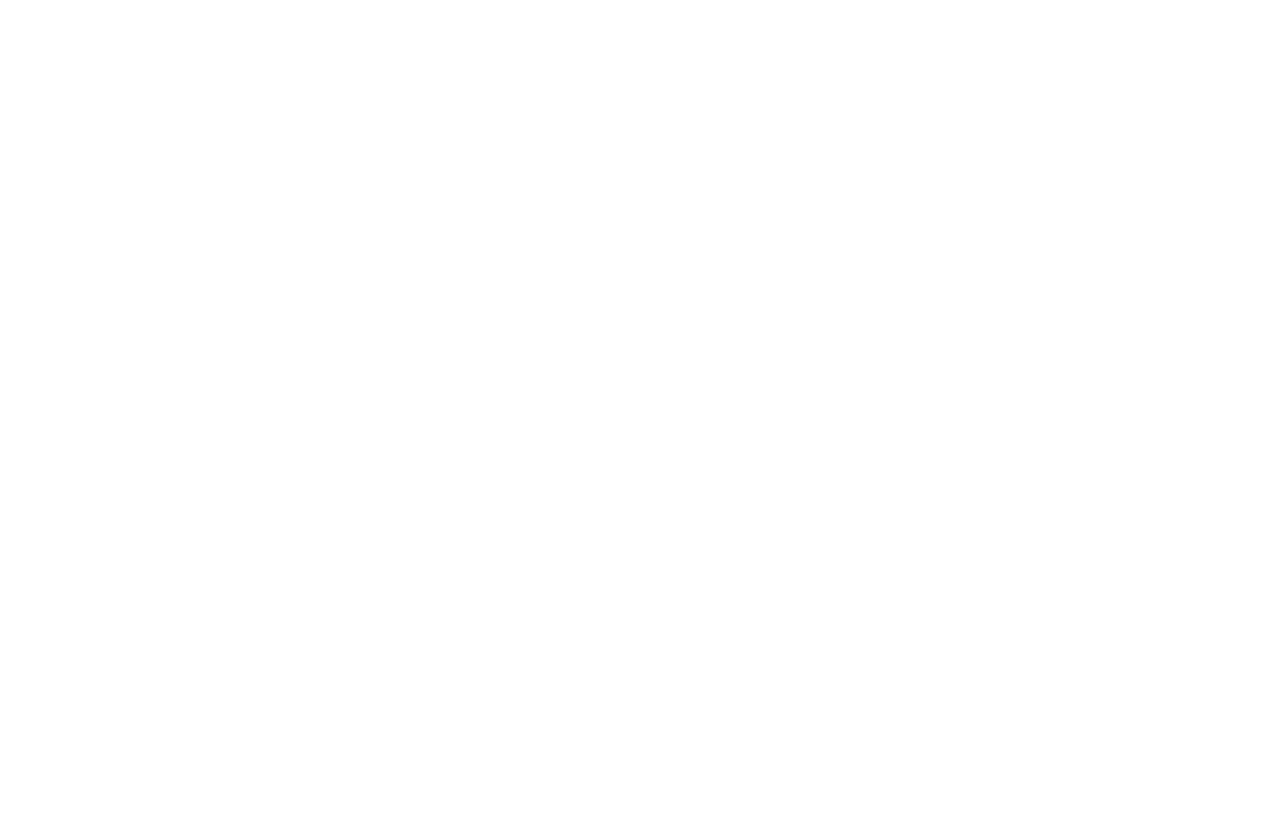
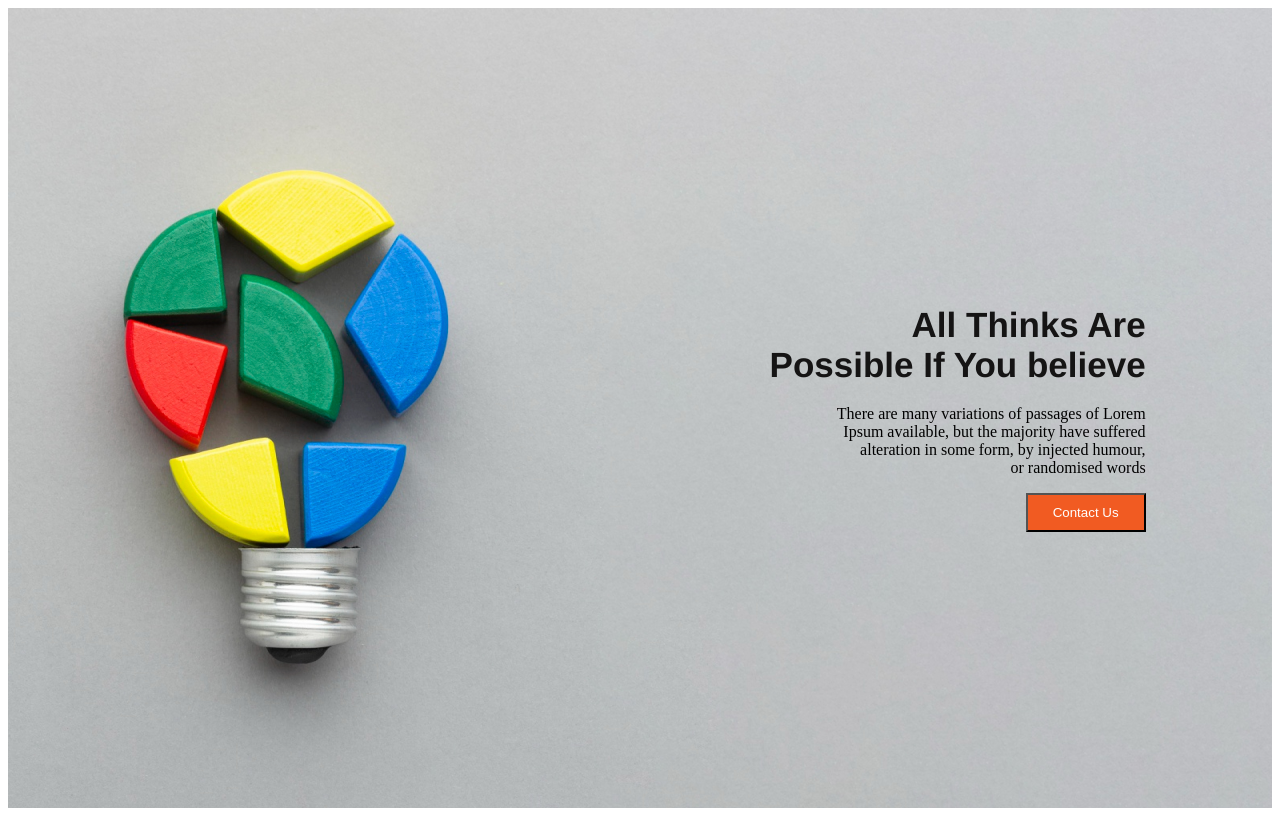
Before and after one commit to Rafsanfaruk/happy-new-year-assignment, a plain HTML site: page index.html in a window 1280 px wide. Drawn offline with Linux system fonts and the light colour scheme.

Commit message:
header added

```diff
--- a/index.html
+++ b/index.html
@@ -9,6 +9,18 @@
     <link rel="icon" href="images/new-year.png">
 </head>
 <body>
+    <header>
+        <div class="banner-container">
+            <div class="banner-details">
+                <h1 class="title">All Thinks Are <br>Possible If You believe</h1>
+                <p>There are many variations of passages of Lorem <br>Ipsum available, but the majority have suffered <br>alteration in some form, by injected humour, <br>or randomised words</p>
+                <div>
+                    <button class="btn-primary">Contact Us</button>
+                </div>
 
+            </div>
+
+        </div>
+    </header>
 </body>
 </html>
--- a/styles/styles.css
+++ b/styles/styles.css
@@ -0,0 +1,27 @@
+.banner-container{
+    display: flex;
+    flex-direction:row
+    width:100%;
+    height: 100vh;
+    background-image: url('../images/banner/banner2.png');
+    background-repeat: no-repeat;
+    justify-content: flex-end;
+    text-align: right;
+    align-items: center;
+    margin-right: 0;
+    padding-right: 10%;
+
+}
+.title{
+    font-family: 'Franklin Gothic Medium', 'Arial Narrow', Arial, sans-serif;
+    color: #151414;
+    font-weight: 700;
+    font-size: 35px;
+    margin: 20px 0;
+}
+.btn-primary{
+    padding: 10px 25px;
+    background-color: #F15B22;
+    color: white;
+
+}
```
